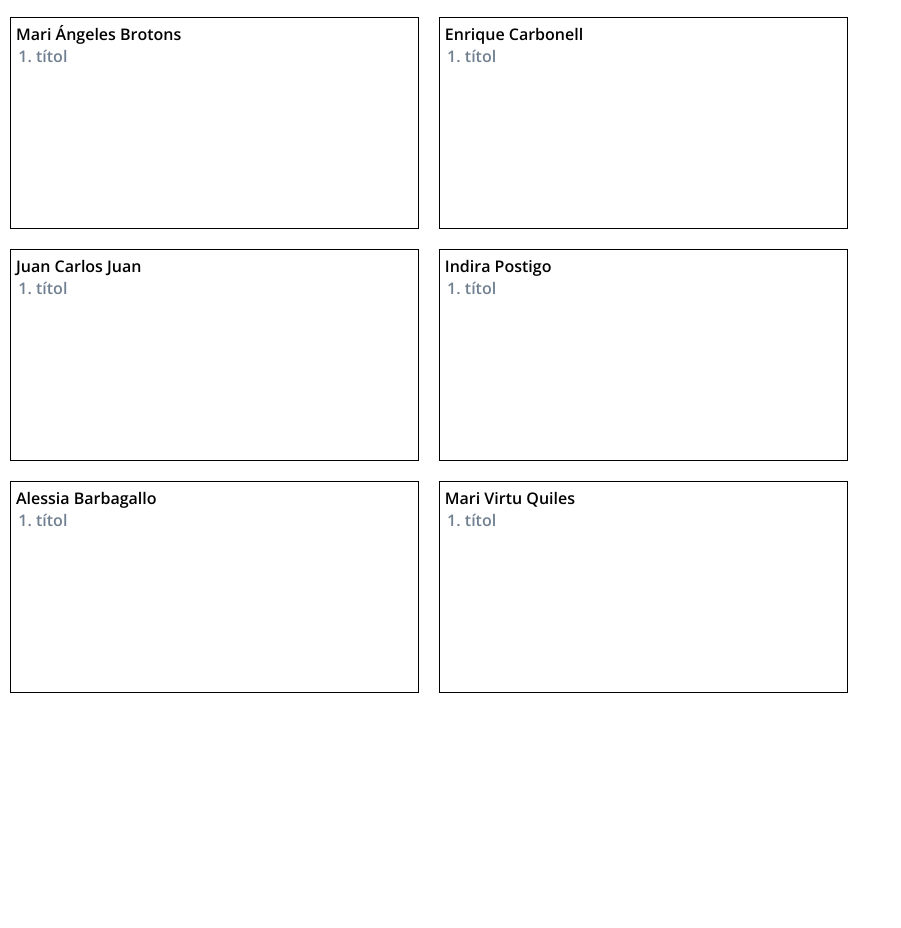
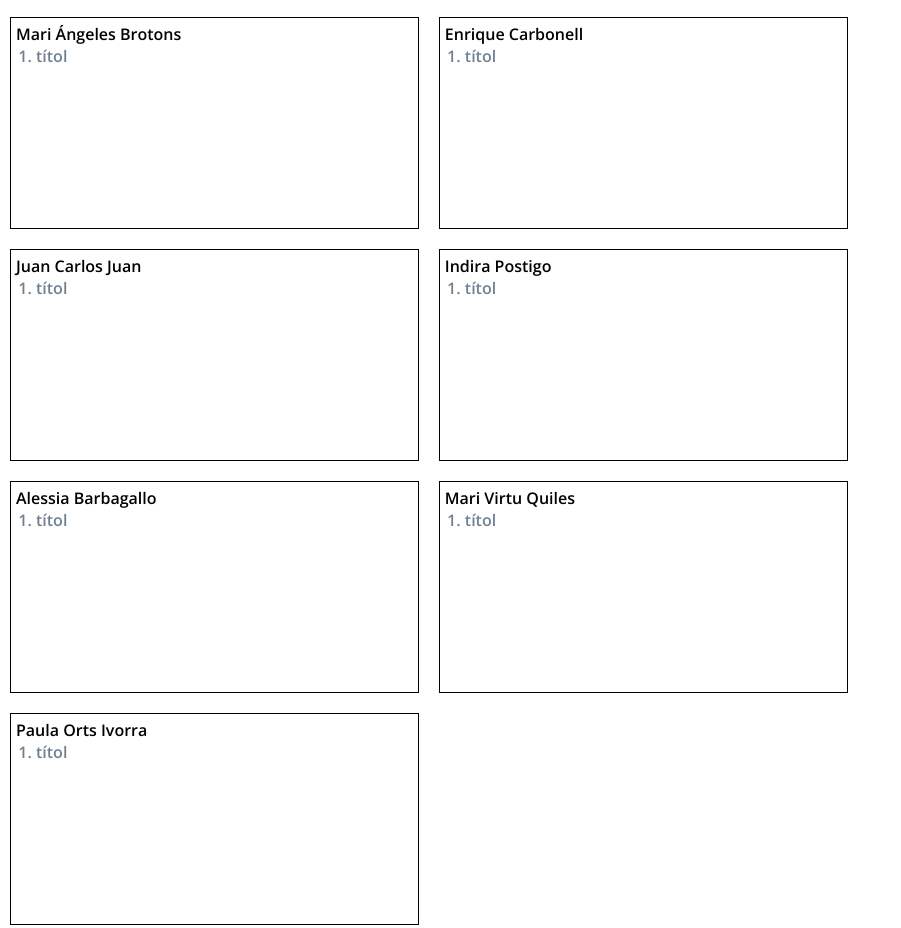
Before and after one commit to arquesm/2Ilustracio, a plain HTML site: page index.html in a window 1280 px wide. Shown: the part 1724-2652 px from the top of the page, without its empty margins (0-901 px from the left). Before the commit the page ends 2427 px from the top, so only its background shows below. Drawn offline with nearby package versions, Linux system fonts and the light colour scheme.

Commit message:
Update index.html

```diff
--- a/index.html
+++ b/index.html
@@ -196,6 +196,11 @@
                 <li><a href="">títol</a></li>
             </ol>
         </li>
+        <li><a href="https://github.com/PaulaOrtsIvorra">Paula Orts Ivorra</a>
+            <ol>
+                <li><a href="">títol</a></li>
+            </ol>
+        </li>
     </ul>
     <footer>
         <h4><a href="#">EASDAlcoi</a> 2019-2020</h4>
```
